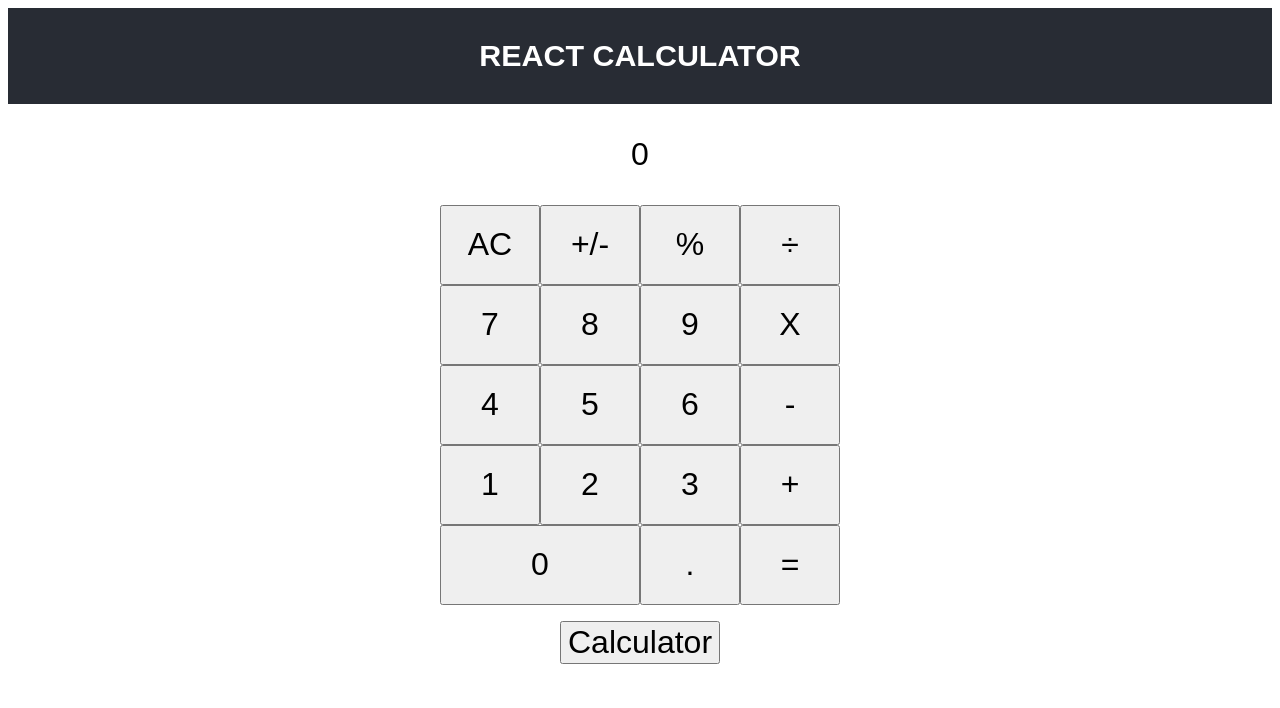
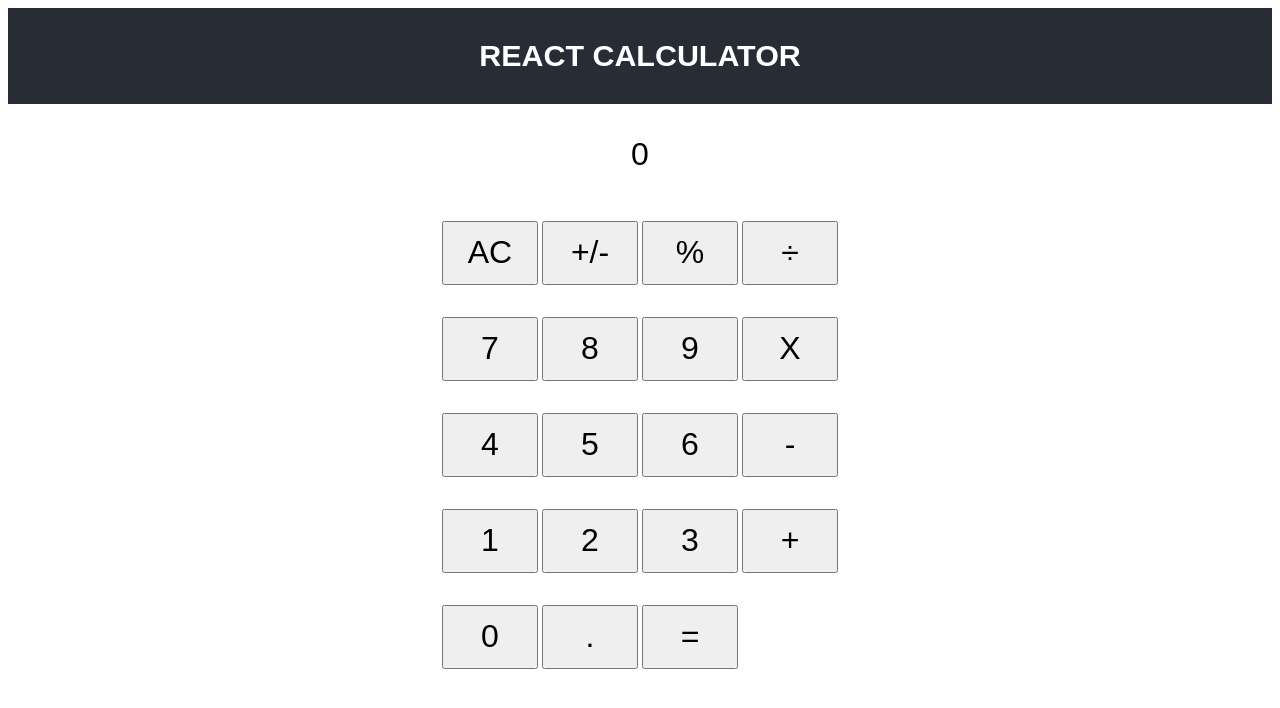
Before and after one commit to jamezjaz/React_Calculator, a React (Create React App) app: page / in a window 1280 px wide. Shown: the top 708 px of the page. Built offline with nearby package versions, Linux system fonts and the light colour scheme.

Commit message:
docs: Refactors ButtonPanel component

```diff
--- a/src/components/ButtonPanel.js
+++ b/src/components/ButtonPanel.js
@@ -2,38 +2,49 @@ import React from 'react';
 import Button from './Button';
 import '../styles/ButtonPanel.css';
 
-const ButtonPanel = () => (
+const ButtonPanel = () => {
+  const buttonGroups = {
+    group1: {
+      id: 1,
+      group: ['AC', '+/-', '%', '÷'],
+    },
+    group2: {
+      id: 2,
+      group: ['7', '8', '9', 'X'],
+    },
+    group3: {
+      id: 3,
+      group: ['4', '5', '6', '-'],
+    },
+    group4: {
+      id: 4,
+      group: ['1', '2', '3', '+'],
+    },
+    group5: {
+      id: 5,
+      group: ['0', '.', '='],
+    },
+  };
+
+  return (
     <div>
       <div className="calculator-grid">
-      <button type="button">AC</button>
-      <button type="button">+/-</button>
-      <button type="button">%</button>
-      <button type="button">÷</button>
+        {buttonGroups.group1.group.map(btn => (<Button name={btn} key={btn} />))}
       </div>
       <div className="calculator-grid">
-      <button type="button">7</button>
-      <button type="button">8</button>
-      <button type="button">9</button>
-      <button type="button">X</button>
+        {buttonGroups.group2.group.map(btn => (<Button name={btn} key={btn} />))}
       </div>
       <div className="calculator-grid">
-      <button type="button">4</button>
-      <button type="button">5</button>
-      <button type="button">6</button>
-      <button type="button">-</button>
+        {buttonGroups.group3.group.map(btn => (<Button name={btn} key={btn} />))}
       </div>
       <div className="calculator-grid">
-      <button type="button">1</button>
-      <button type="button">2</button>
-      <button type="button">3</button>
-      <button type="button">+</button>
+        {buttonGroups.group4.group.map(btn => (<Button name={btn} key={btn} />))}
       </div>
       <div className="calculator-grid">
-      <button type="button" className="span-two">0</button>
-      <button type="button">.</button>
-      <button type="button">=</button>
+        {buttonGroups.group5.group.map(btn => (<Button name={btn} key={btn} className={btn === '0' ? 'span-two' : null} />))}
       </div>
-    <Button name="Calculator" />
     </div>
   );
+};
+
 export default ButtonPanel;
--- a/src/styles/ButtonPanel.css
+++ b/src/styles/ButtonPanel.css
@@ -3,10 +3,6 @@
   grid-template-columns: repeat(4, 100px);
   justify-content: center;
   min-height: 10vh;
-}
-
-.calculator-grid > button {
-  font-size: 2rem;
 }
 
 .span-two {
@@ -15,4 +11,6 @@
 
 .cal-button {
   font-size: 2rem;
+  width: 6rem;
+  height: 4rem;
 }
```
Also changed, not shown: 1 other file (tests, documents, lock files or other folders). Lines whose indentation alone changed are shown as unchanged.
